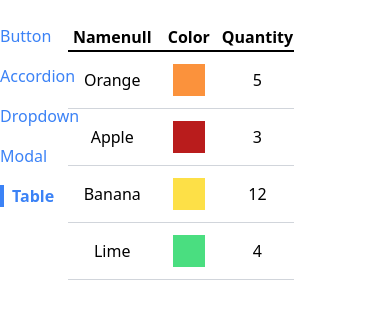
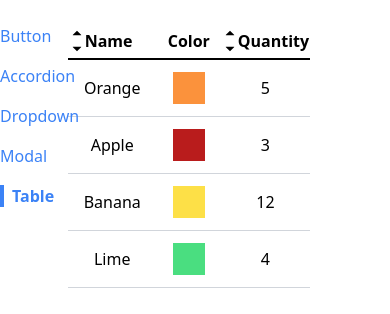
Before and after one commit to miguelkubrusly/components-showcase-app, a React (Create React App) app: page /table in a window 390 px wide. Shown: the top 314 px of the page. Built offline with nearby package versions, Linux system fonts and the light colour scheme.

Commit message:
fix(table): logic for alternating column works
-change state from TablePage to SortableTable
-use the same two states that i imagined tho
-use strings and labels rather than indexes and numbers
-remove sort logic inside config, and leave just the sort VALUE--
--logic is done inside sortable table

```diff
--- a/src/components/SortableTable.tsx
+++ b/src/components/SortableTable.tsx
@@ -1,94 +1,94 @@
-import { useEffect, useState } from "react";
+import { useState } from "react";
 import Table from "./Table";
+import { GoTriangleDown, GoTriangleUp } from "react-icons/go";
 
-const validNumbers = [-1, 0, 1] as const;
-type SortOrderInput = (typeof validNumbers)[number];
+function SortableTable(props: TableProp<Fruit>) {
+  const [sortOrder, setSortOrder] = useState<string | null>(null);
+  const [sortBy, setSortBy] = useState<string | null>(null);
 
-function SortableTable({
-  currentData,
-  originalData,
-  config,
-  onSort,
-  keyFn,
-}: SortableTableProp<Fruit>) {
-  const [sortOrder, setSortOrder] = useState<SortOrderInput>(0);
-  const [activeColumn, setActiveColumn] = useState(0);
+  const { data, config } = props;
 
-  // useEffect(() => {
-  //   setSortOrder(0);
-  // }, [activeColumn]);
-
-  const sortsColumn = (
-    sortingMethod: (a: Fruit, b: Fruit) => number,
-    columnIndex: number
-  ) => {
-    if (activeColumn !== columnIndex) {
-      setActiveColumn(columnIndex);
-      setSortOrder(0);
-    }
-
-    if (sortOrder === -1) {
-      onSort([...originalData]);
-      setSortOrder(0);
+  const handleClick = (label: string) => {
+    if (label !== sortBy) {
+      setSortOrder("asc");
+      setSortBy(label);
       return;
     }
-    const newData = [...currentData].sort((a, b) => {
-      return sortingMethod(a, b);
-    });
-
-    if (sortOrder === 0) {
-      onSort(newData);
-      setSortOrder(1);
-    } else if (sortOrder === 1) {
-      onSort(newData.reverse());
-      setSortOrder(-1);
+    if (sortOrder === null) {
+      setSortOrder("asc");
+      setSortBy(label);
+    } else if (sortOrder === "asc") {
+      setSortOrder("desc");
+      setSortBy(label);
+    } else if (sortOrder === "desc") {
+      setSortOrder(null);
+      setSortBy(null);
     }
   };
 
-  const handleClick = (column: number) => {
-    sortsColumn(config[column].sort!, column);
-
-    console.log("columns: ", column, activeColumn);
-    console.log("handleClick sort order: ", sortOrder);
-    console.log(currentData);
-  };
-
-  const updatedConfig = config.map((column, index) => {
-    let sortIcon: string = "";
-    if (activeColumn === index) {
-      console.log(
-        "should be the same when consecutive: ",
-        activeColumn,
-        index,
-        "should be zero on change (active column sort order): ",
-        sortOrder
-      );
-      switch (sortOrder) {
-        case 1:
-          sortIcon = "ascending";
-          break;
-        case 0:
-          sortIcon = "null";
-          break;
-        case -1:
-          sortIcon = "descending";
-          break;
-        default:
-          throw Error("sort order has an invalid value");
-      }
-    }
-    if (column.sort) {
-      column.header = (
-        <th key={column.label} onClick={() => handleClick(index)}>
-          {column.label}
-          {sortIcon}
-        </th>
-      );
+  const updatedConfig = config.map((column) => {
+    if (!column.sortValue) {
       return column;
     }
-    return column;
+    return {
+      ...column,
+      header: () => (
+        <th
+          className="cursor-pointer hover:bg-zinc-300"
+          onClick={() => handleClick(column.label)}
+        >
+          <div className="flex items-center">
+            {makeIcon(column.label)}
+            {column.label}
+          </div>
+        </th>
+      ),
+    };
   });
 
-  return <Table data={currentData} config={updatedConfig} keyFn={keyFn} />;
+  let sortedData = data;
+  if (sortBy && sortOrder) {
+    const sortValue = config.find((column) => column.label === sortBy)!
+      .sortValue!;
+    sortedData = [...data].sort((a, b) => {
+      const valueA = sortValue(a);
+      const valueB = sortValue(b);
+      const reverseOrder = sortOrder === "asc" ? 1 : -1;
+      if (typeof valueA === "number" && typeof valueB === "number") {
+        return (valueA - valueB) * reverseOrder;
+      } else if (typeof valueA === "string" && typeof valueB === "string") {
+        return valueA.localeCompare(valueB) * reverseOrder;
+      } else {
+        throw Error(
+          "Array items must be all the same type to be sorted, and should be either a string or a number."
+        );
+      }
+    });
+  }
+  function makeIcon(label: number | string) {
+    if (label !== sortBy || sortOrder === null) {
+      return (
+        <div>
+          <GoTriangleUp />
+          <GoTriangleDown />
+        </div>
+      );
+    } else if (sortOrder === "asc") {
+      return (
+        <div>
+          <GoTriangleUp />
+        </div>
+      );
+    } else if (sortOrder === "desc") {
+      return (
+        <div>
+          <GoTriangleDown />
+        </div>
+      );
+    }
+  }
+
+  return <Table {...props} data={sortedData} config={updatedConfig} />;
 }
+
 export default SortableTable;
--- a/src/components/Table.tsx
+++ b/src/components/Table.tsx
@@ -21,8 +21,8 @@ function Table({ data, config, keyFn }: TableProp<Fruit>) {
   const renderedData = data.map((item) => rendersData(item));
 
   const renderedLabels = config.map((configItem) => {
-    if (configItem.header && configItem.sort) {
-      return <Fragment key={configItem.label}>{configItem.header}</Fragment>;
+    if (configItem.header) {
+      return <Fragment key={configItem.label}>{configItem.header()}</Fragment>;
     }
     return <th key={configItem.label}>{configItem.label}</th>;
   });
--- a/src/pages/TablePage.tsx
+++ b/src/pages/TablePage.tsx
@@ -1,4 +1,3 @@
-import { useState } from "react";
 import SortableTable from "../components/SortableTable";
 // import Table from "../components/Table";
 
@@ -14,7 +13,7 @@ function TablePage() {
     {
       label: "Name",
       render: (item: Fruit) => item.name,
-      sort: (a: Fruit, b: Fruit) => a.name.localeCompare(b.name),
+      sortValue: (item: Fruit) => item.name,
     },
     {
       label: "Color",
@@ -25,27 +24,16 @@ function TablePage() {
     {
       label: "Quantity",
       render: (item: Fruit) => item.quantity,
-      sort: (a: Fruit, b: Fruit) => a.quantity - b.quantity,
+      sortValue: (item: Fruit) => item.quantity,
     },
   ];
 
   const keyFn = (item: Fruit) => item.name;
 
-  const [currentData, setCurrentData] = useState(tableContent);
-  const handleSorting = (newData: Fruit[]) => {
-    setCurrentData([...newData]);
-  };
-
   return (
     <div>
       {/* <Table currentData={tableContent} config={tableConfig} keyFn={keyFn} /> */}
-      <SortableTable
-        currentData={currentData}
-        originalData={tableContent}
-        config={tableConfig}
-        onSort={handleSorting}
-        keyFn={keyFn}
-      />
+      <SortableTable data={tableContent} config={tableConfig} keyFn={keyFn} />
     </div>
   );
 }
--- a/src/typeGeneralizations.d.ts
+++ b/src/typeGeneralizations.d.ts
@@ -14,11 +14,10 @@ declare global {
   };
 
   type TableConfig<T> = {
-    label: string | number | null;
+    label: string;
     render: (item: T) => React.ReactNode;
-    sort?: (a: T, b: T) => number;
-    header?: React.JSX;
-    index?: number;
+    sortValue?: (item: T) => string | number;
+    header?: () => React.ReactNode;
   };
 
   type TableProp<T> = {
@@ -27,11 +26,9 @@ declare global {
     keyFn: (item: T) => string | number;
   };
 
-  type SortableTableProp<T> = {
-    currentData: T[];
-    originalData: T[];
+  type SortableTableProps<T> = {
+    data: T[];
     config: TableConfig<T>[];
-    onSort: (newData: Fruit[]) => void;
     keyFn: (item: T) => string | number;
   };
 
```
